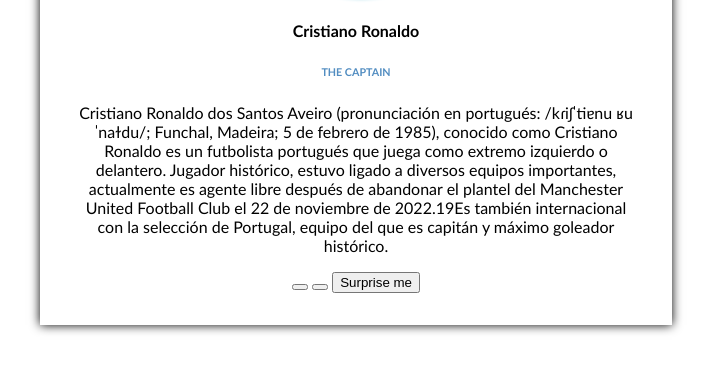
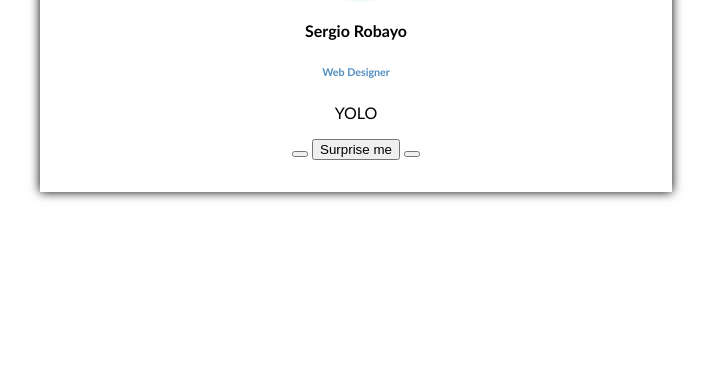
Before and after one commit to SergioKingOne/Reviews, a plain HTML site: page index.html in a window 1280 px wide. Shown: the part 319-690 px from the top of the page, without its empty margins (284-995 px from the left). Drawn offline with Linux system fonts and the light colour scheme; some icons are missing.

Commit message:
Today's work is done

```diff
--- a/index.html
+++ b/index.html
@@ -10,10 +10,10 @@
 <body>
     <div class="main-container">
         <div class="card">
-            <img class="profile-img" src="https://upload.wikimedia.org/wikipedia/commons/8/8c/Cristiano_Ronaldo_2018.jpg"></img>
-            <h4>Cristiano Ronaldo</h4>
-            <h6>THE CAPTAIN</h6>
-            <p>Cristiano Ronaldo dos Santos Aveiro
+            <img id="person-img" class="profile-img" src="https://upload.wikimedia.org/wikipedia/commons/8/8c/Cristiano_Ronaldo_2018.jpg"></img>
+            <h4 id="myName">Cristiano Ronaldo</h4>
+            <h6 id="job">THE CAPTAIN</h6>
+            <p id="info">Cristiano Ronaldo dos Santos Aveiro
                 (pronunciación en portugués: /kɾiʃˈtiɐnu ʁuˈnaɫdu/; Funchal,
                 Madeira; 5 de febrero de 1985), conocido como
                 Cristiano Ronaldo es un futbolista portugués que
@@ -28,10 +28,10 @@
                     <button class="prev-btn">
                         <i class="fas fa-chevron-left"></i>
                     </button>
+                    <button class="random-btn">Surprise me</button>
                     <button class="right-btn">
                         <i class="fas fa-chevron-right"></i>
                     </button>
-                    <button class="random-btn">Surprise me</button>
                 </div>
         </div>
     </div>
--- a/resources/main.js
+++ b/resources/main.js
@@ -0,0 +1,38 @@
+const reviews = [
+    {
+        id: 1,
+        myName: "Sergio Robayo",
+        job: "Web Designer",
+        img: "https://pps.whatsapp.net/v/t61.24694-24/240413003_123613456726036_8594667390712420203_n.jpg?ccb=11-4&oh=01_AdTBZmMFxxQw85ll6Tdtmd0z7jW2aGhsaSGH1e_gcr97ng&oe=63ACC4F3",
+        text: "YOLO"
+    },
+    {
+        id: 2,
+        myname: "Lionel Messi",
+        job: "Soccer Player",
+        img: "https://upload.wikimedia.org/wikipedia/commons/b/b4/Lionel-Messi-Argentina-2022-FIFA-World-Cup_%28cropped%29.jpg",
+        text: "Messirve"
+    }
+];
+
+const img = document.getElementById("person-img");
+const myName = document.getElementById("myName");
+const job = document.getElementById("job");
+const info = document.getElementById("info");
+
+const prevBtn = document.querySelector('.prev-btn');
+const nextBtn = document.querySelector('.next-btn');
+const randomBtn = document.querySelector('.random-btn');
+
+// set starting item
+
+let currentItem = 0;
+
+//load initial item
+window.addEventListener('DOMContentLoaded', ()=>{
+    const item = reviews[currentItem];
+    img.src = item.img;
+    myName.textContent = item.myName;
+    job.textContent = item.job;
+    info.textContent = item.text;
+});
```
